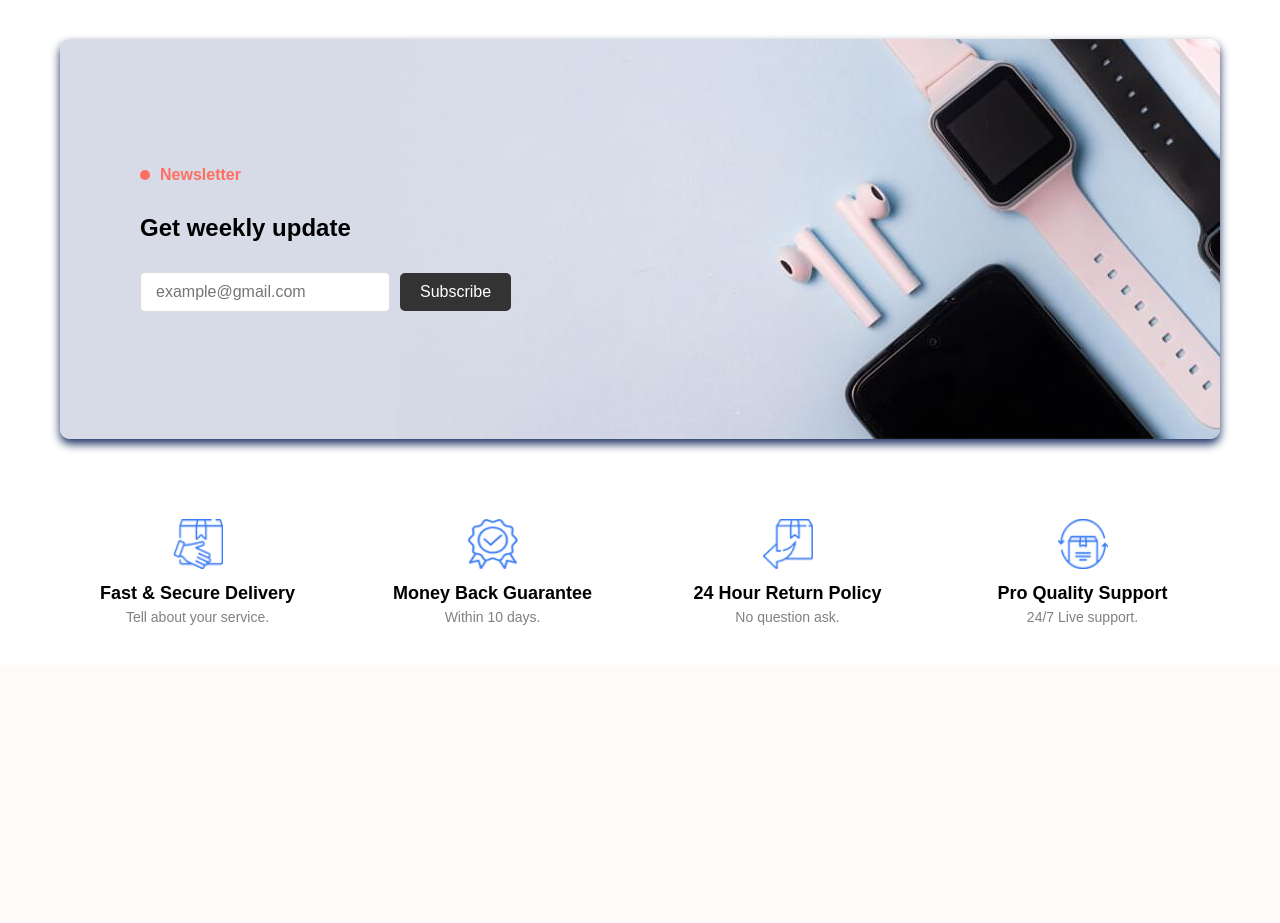
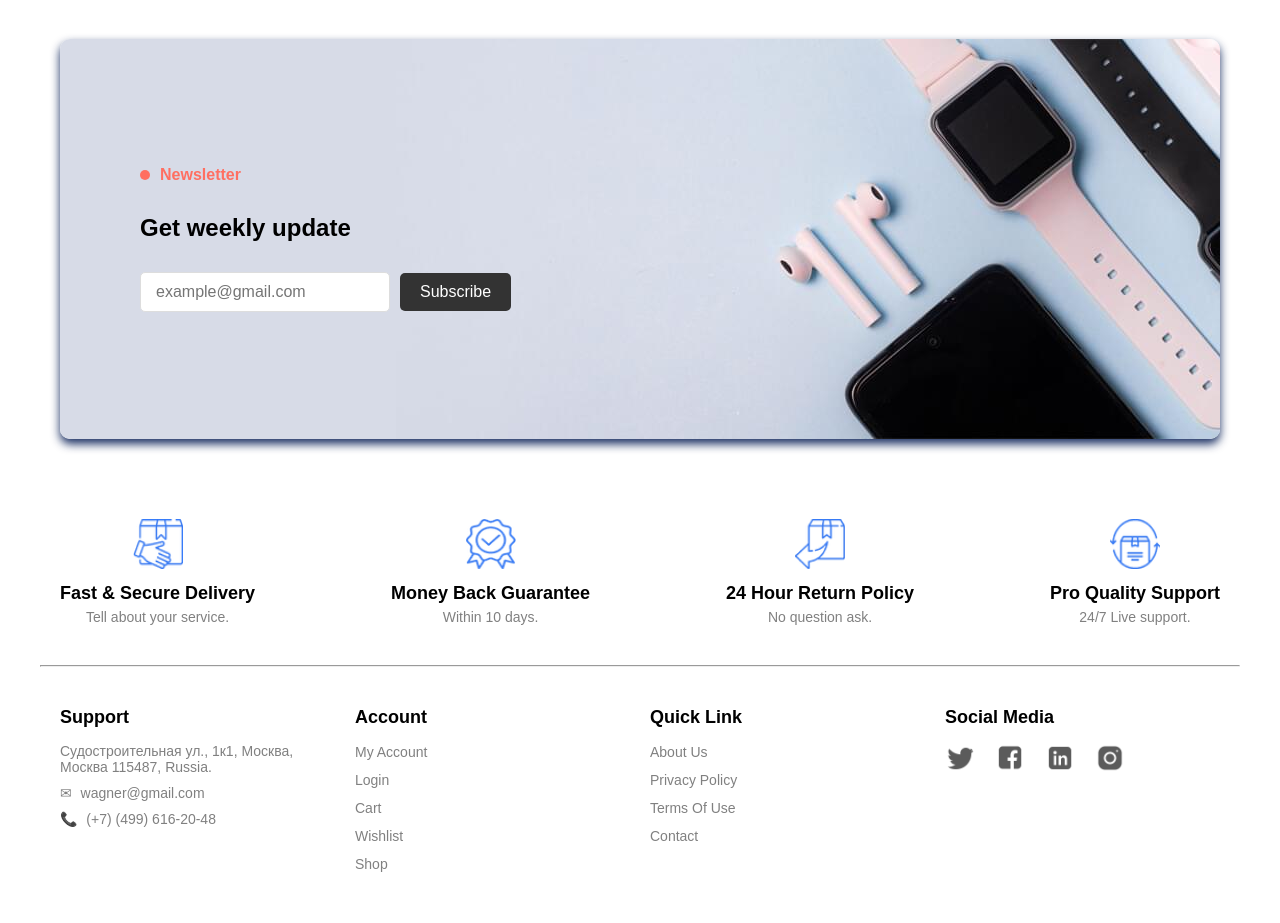
Before and after one commit to MhmdKh7/helli-7-rasouli, a PHP site: page / in a window 1280 px wide; the page is wider, and only the part inside the window is pictured. Shown: the part 3240-4163 px from the top of that part. Before the commit the page ends 3865 px from the top of that part, so only its background shows below. Run offline with PHP 8.4, Linux system fonts and the light colour scheme.

Commit message:
بخش footer

```diff
--- a/index.php
+++ b/index.php
@@ -233,6 +233,52 @@
         </div>
     </div>
 </section>
+
+<div class="hr-der">
+<hr class="container">
+</div>
+
+<footer class="footer">
+    <div class="container">
+        <div class="footer-content">
+            <div class="footer-column">
+                <h3>Support</h3>
+                <p>	Судостроительная ул., 1к1, Москва, Москва 115487, Russia.</p>
+                <p><span class="footer-icon">✉</span> wagner@gmail.com</p>
+                <p><span class="footer-icon">📞</span> (+7) (499) 616-20-48</p>
+            </div>
+            <div class="footer-column">
+                <h3>Account</h3>
+                <ul>
+                    <li><a href="#">My Account</a></li>
+                    <li><a href="#">Login</a></li>
+                    <li><a href="#">Cart</a></li>
+                    <li><a href="#">Wishlist</a></li>
+                    <li><a href="#">Shop</a></li>
+                </ul>
+            </div>
+            <div class="footer-column">
+                <h3>Quick Link</h3>
+                <ul>
+                    <li><a href="#">About Us</a></li>
+                    <li><a href="#">Privacy Policy</a></li>
+                    <li><a href="#">Terms Of Use</a></li>
+                    <li><a href="#">Contact</a></li>
+                </ul>
+            </div>
+            <div class="footer-column">
+                <h3>Social Media</h3>
+                <div class="social-icons">
+                    <a href="#"><img src="twitter-icon.png" alt="Twitter"></a>
+                    <a href="#"><img src="facebook-icon.png" alt="Facebook"></a>
+                    <a href="#"><img src="linkedin-icon.png" alt="LinkedIn"></a>
+                    <a href="#"><img src="instagram-icon.png" alt="Instagram"></a>
+                </div>
+            </div>
+        </div>
+    </div>
+</footer>
+
 </body>
 
 </html>
--- a/style.css
+++ b/style.css
@@ -315,8 +315,6 @@ body {
     width: 247px;
     height: 179px;
 
-
-
 }
 
 .product-item h3 {
@@ -546,8 +544,8 @@ body {
 
 .feature-item {
     text-align: center;
-    flex: 1;
-    min-width: 200px;
+
+
 }
 
 .feature-item img {
@@ -567,3 +565,70 @@ body {
     font-size: 14px;
     color: var(--gray-color);
 }
+.hr-der{
+    background-color: var(--background-color);
+}
+.footer {
+    padding: 40px 0;
+    background-color: var(--background-color);
+}
+
+.footer-content {
+    display: flex;
+    justify-content: space-between;
+    gap: 20px;
+    flex-wrap: wrap;
+}
+
+.footer-column {
+    flex: 1;
+
+
+}
+
+.footer-column h3 {
+    font-size: 18px;
+    color: var(--text-color);
+    font-weight: bold;
+    margin-bottom: 15px;
+}
+
+.footer-column p {
+    font-size: 14px;
+    color: var(--gray-color);
+    margin-bottom: 10px;
+}
+
+.footer-column .footer-icon {
+    margin-right: 5px;
+}
+
+.footer-column ul {
+    list-style: none;
+}
+
+.footer-column ul li {
+    margin-bottom: 10px;
+}
+
+.footer-column ul li a {
+    font-size: 14px;
+    color: var(--gray-color);
+    transition: color 0.3s ease;
+}
+
+.footer-column ul li a:hover {
+    color: var(--text-color);
+}
+
+.social-icons {
+    display: flex;
+    gap: 20px;
+}
+
+.social-icons a img {
+    width: 30px;
+    height: 30px;
+    border-radius: 50%;
+    transition: opacity 0.3s ease;
+}
```
Also changed, not shown: facebook-icon.png (added), instagram-icon.png (added), linkedin-icon.png (added), twitter-icon.png (added).
